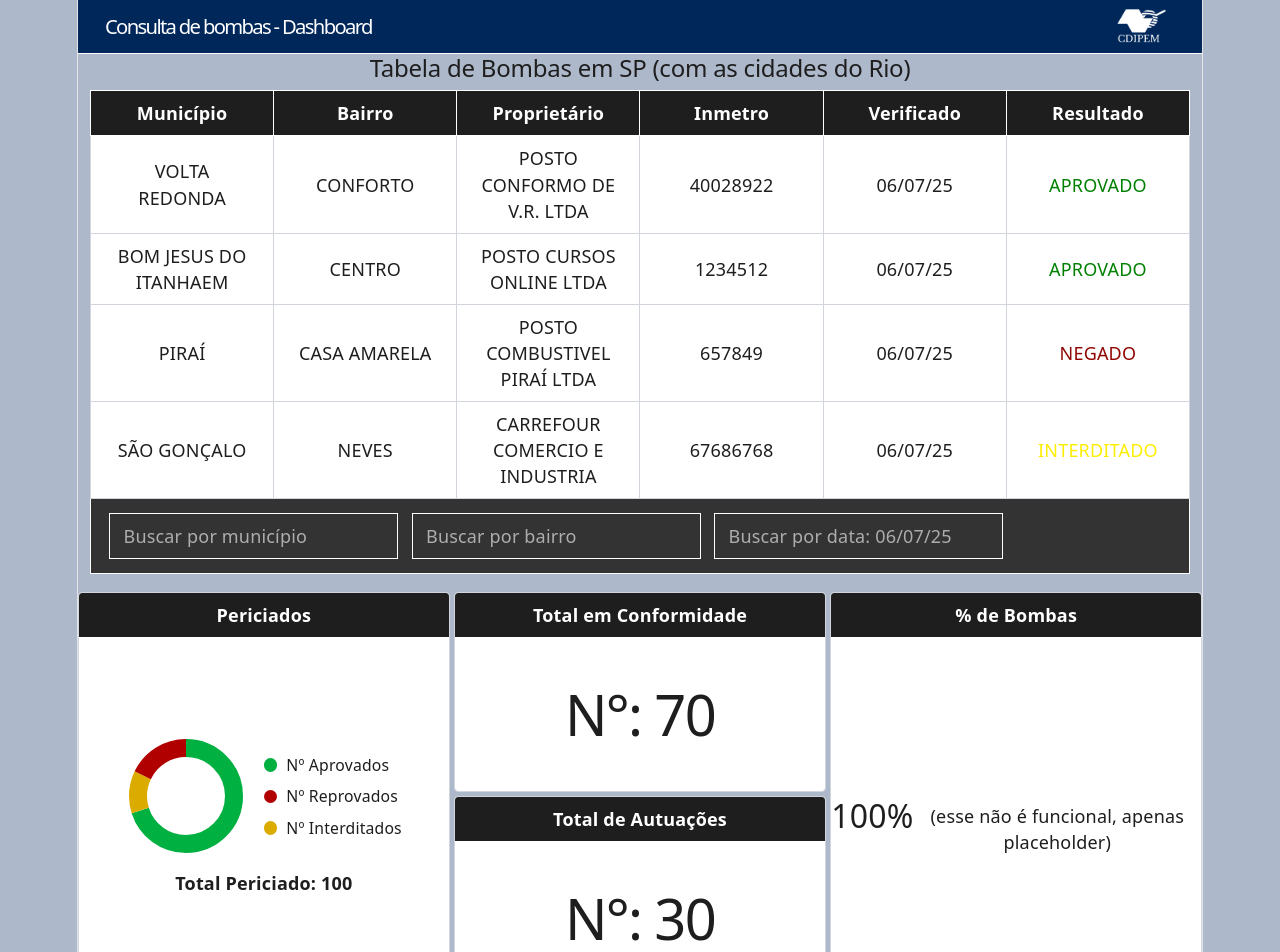
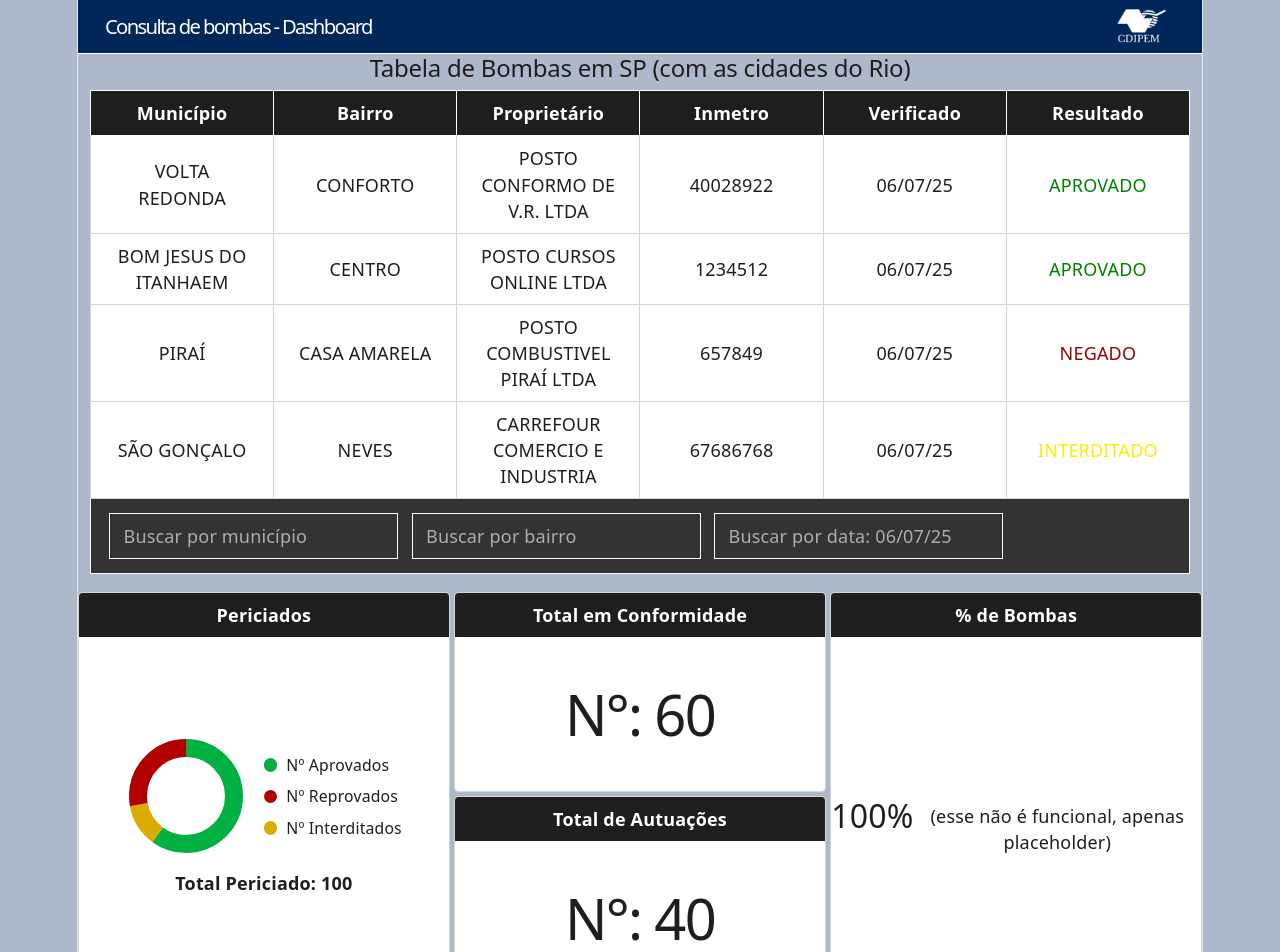
Before and after one commit to FATAG-26/FATAG-API-2026.03, a React (Vite) app in the folder front-end/my-app/: page / in a window 1280 px wide. Shown: the top 952 px of the page. Built offline with nearby package versions, Linux system fonts and the light colour scheme.

Commit message:
<refactor>: mudança de dados para exemplo

```diff
--- a/front-end/my-app/src/components/stats.tsx
+++ b/front-end/my-app/src/components/stats.tsx
@@ -1,7 +1,7 @@
 function Stats() {
     // Valores usados no gráfico de periciados
-    const aprovados = 70;
-    const reprovados = 18;
+    const aprovados = 60;
+    const reprovados = 28;
     const interditados = 12;
     const raio = 40;
     const circunferencia = 2 * Math.PI * raio;
```
